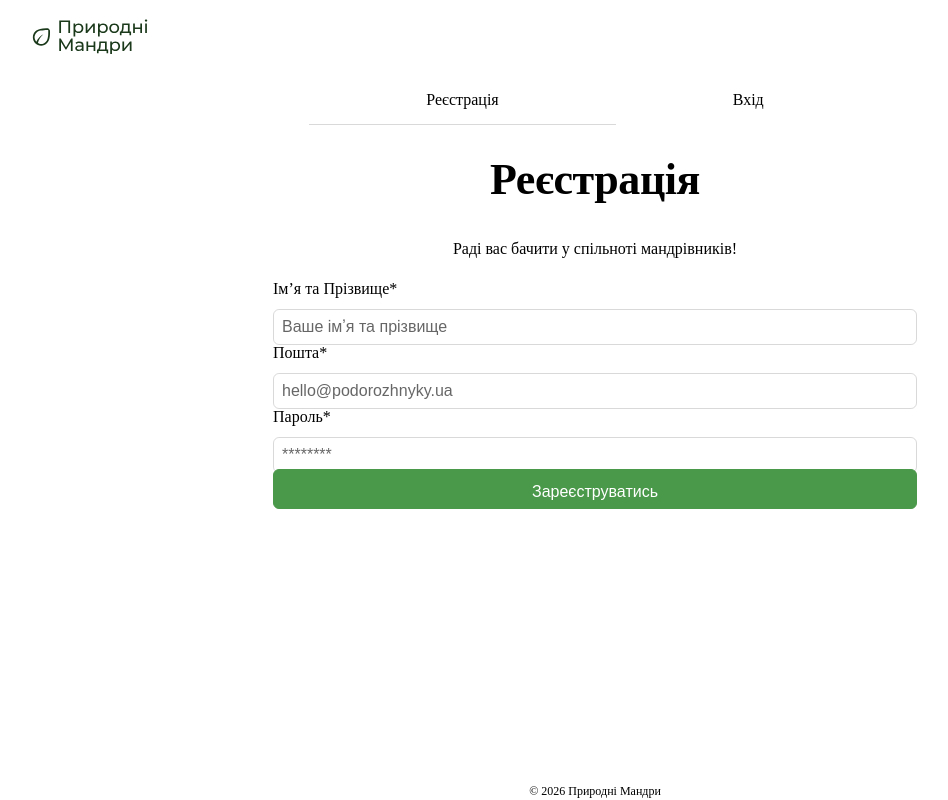
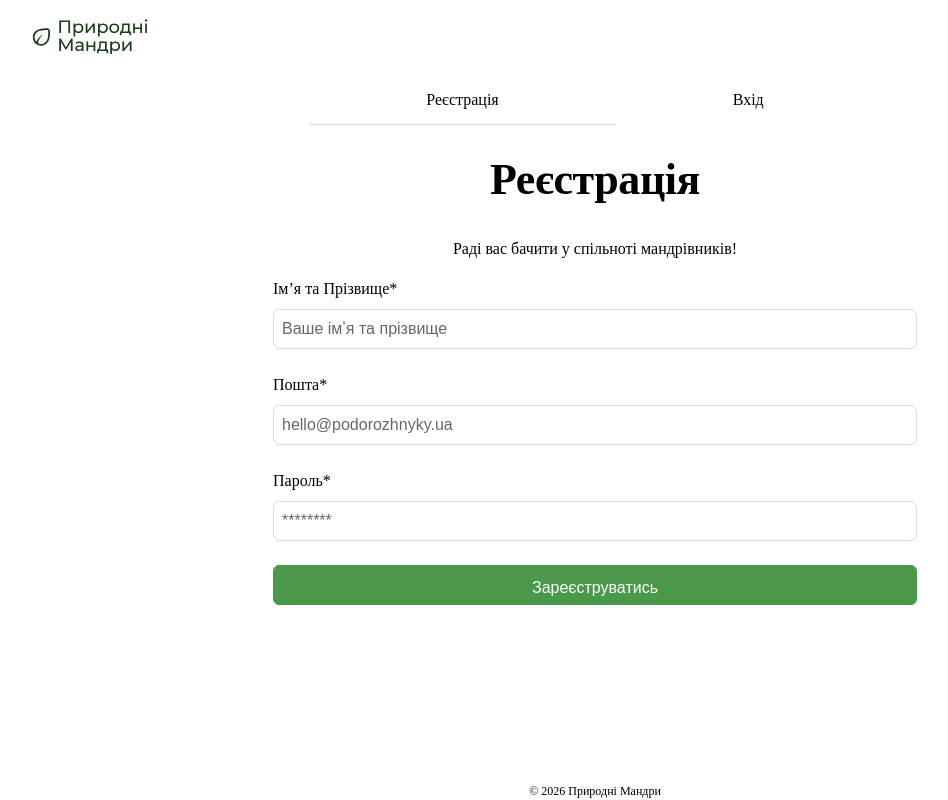
Before and after one commit to LazoryshynMariia/project-NorthWind-frontend, a Next.js app: page /register in a window 1280 px wide. Shown: the whole page, without its empty margins (45-993 px from the left). Built offline with nearby package versions, Linux system fonts and the light colour scheme.

Commit message:
add fix in css

```diff
--- a/components/RegistrationForm/RegistrationForm.module.css
+++ b/components/RegistrationForm/RegistrationForm.module.css
@@ -118,7 +118,6 @@
 
   .inputDiv {
     width: 644px;
-    height: 40px;
   }
 
   .btn {
```
